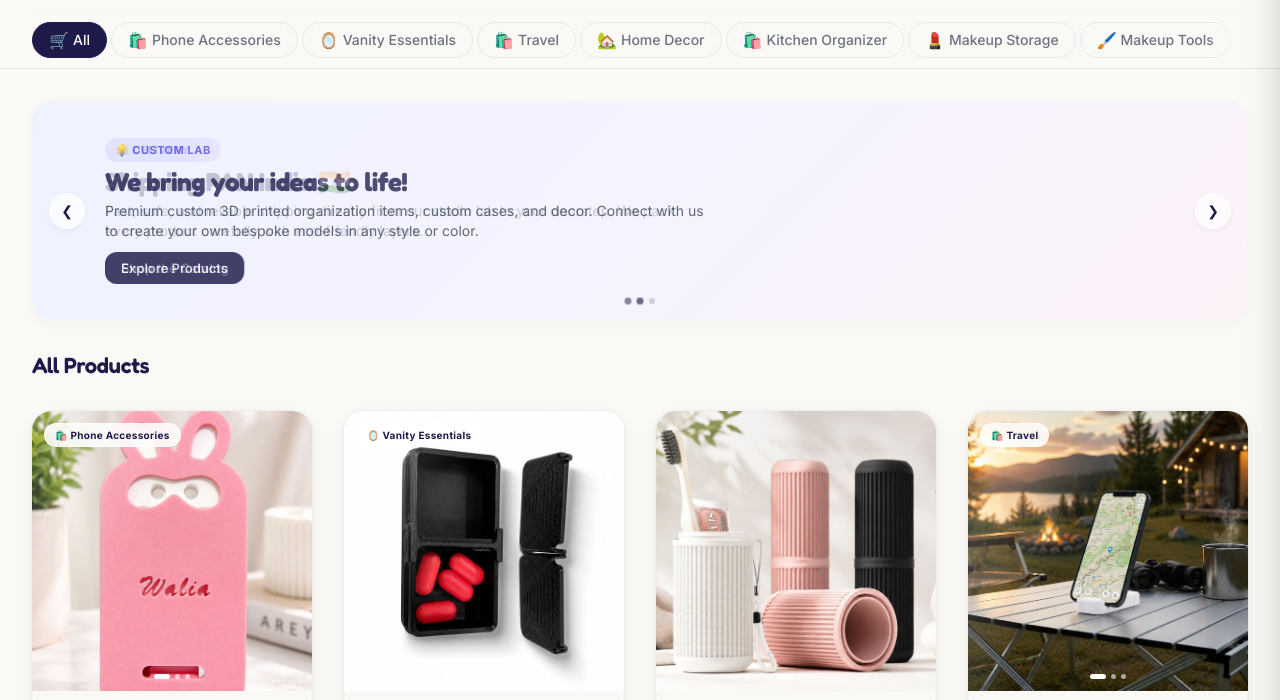
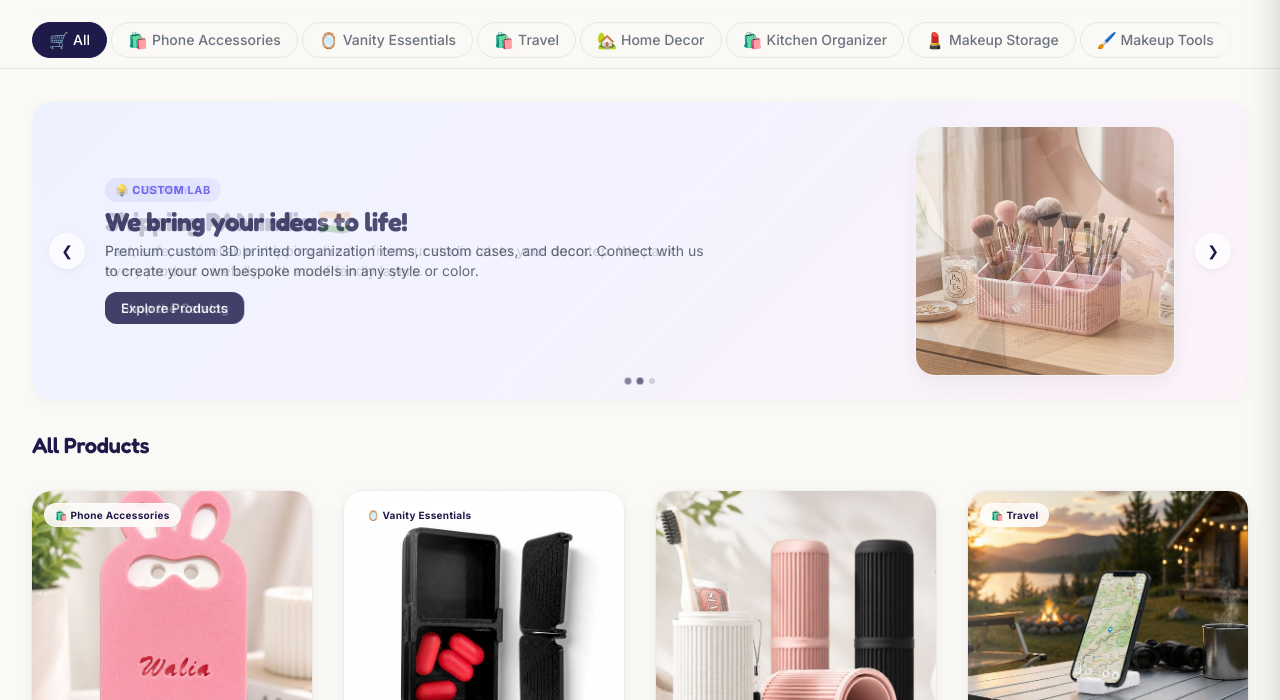
Before and after one commit to littlelayerz/littlelayerz.github.io, a plain HTML site: page index.html in a window 1280 px wide. Shown: the part 57-757 px from the top of the page. Drawn offline with Linux system fonts and the light colour scheme; a script that the page names is missing.

Commit message:
Upgrade hero carousel layout, styles, and add premium generated assets

```diff
--- a/index.html
+++ b/index.html
@@ -107,6 +107,9 @@
               <p class="hero-subtitle">Premium custom 3D printed organization items, custom cases, and decor. Connect with us to create your own bespoke models in any style or color.</p>
               <button class="hero-cta-btn" onclick="document.getElementById('products-grid').scrollIntoView({ behavior: 'smooth' })">Explore Products</button>
             </div>
+            <div class="hero-image-wrapper">
+              <img src="images/hero_custom_lab.png" alt="Custom 3D printed vanity makeup storage organizer box" class="hero-image">
+            </div>
           </div>
 
           <!-- Slide 2 -->
@@ -117,6 +120,9 @@
               <p class="hero-subtitle">Fast, safe, and reliable shipping directly from our studio lab to your doorstep. We pack every product carefully with eco-friendly layers.</p>
               <button class="hero-cta-btn" onclick="document.getElementById('products-grid').scrollIntoView({ behavior: 'smooth' })">Shop the Catalog</button>
             </div>
+            <div class="hero-image-wrapper">
+              <img src="images/hero_delivery.png" alt="Aesthetic 3D prints packaged inside a shipping courier box" class="hero-image">
+            </div>
           </div>
 
           <!-- Slide 3 -->
@@ -126,6 +132,9 @@
               <h2 class="hero-title">Custom styling, direct support</h2>
               <p class="hero-subtitle">Need a specific size or a unique design reference? Chat with us directly on WhatsApp or DM us on Instagram to request quotes.</p>
               <button class="hero-cta-btn" onclick="document.getElementById('about-us').scrollIntoView({ behavior: 'smooth' })">Get in Touch</button>
+            </div>
+            <div class="hero-image-wrapper">
+              <img src="images/hero_bespoke.png" alt="3D printer printing hotend layering nozzle close up" class="hero-image">
             </div>
           </div>
 
--- a/style.css
+++ b/style.css
@@ -977,13 +977,51 @@ footer p {
 .hero-carousel {
   position: relative;
   width: 100%;
-  height: 220px;
+  height: 300px;
   background: var(--gradient-primary);
   border-radius: var(--radius-md);
   margin-bottom: var(--sp-xl);
   overflow: hidden;
   border: 1px solid var(--hairline-soft);
   box-shadow: 0 4px 12px rgba(0,0,0,0.03);
+}
+
+.hero-image-wrapper {
+  flex: 0 0 260px;
+  height: calc(100% - 48px);
+  border-radius: var(--radius-md);
+  overflow: hidden;
+  box-shadow: 0 8px 24px rgba(0,0,0,0.06);
+  border: 1px solid var(--hairline-soft);
+  display: flex;
+  align-items: center;
+  justify-content: center;
+  background: #fff;
+  transition: transform 0.4s cubic-bezier(0.16, 1, 0.3, 1), box-shadow 0.4s ease;
+}
+
+.hero-carousel:hover .hero-image-wrapper {
+  box-shadow: 0 12px 30px rgba(0,0,0,0.09);
+}
+
+.hero-image {
+  width: 100%;
+  height: 100%;
+  object-fit: cover;
+  transition: transform 0.6s cubic-bezier(0.16, 1, 0.3, 1);
+}
+
+.hero-carousel:hover .hero-image {
+  transform: scale(1.03);
+}
+
+@keyframes hero-float {
+  0%, 100% { transform: translateY(0); }
+  50% { transform: translateY(-8px); }
+}
+
+.hero-slide.active .hero-image-wrapper {
+  animation: hero-float 6s ease-in-out infinite;
 }
 
 .hero-slide {
@@ -1345,6 +1383,9 @@ footer p {
     height: auto;
     padding: var(--sp-lg) 0;
   }
+  .hero-image-wrapper {
+    display: none;
+  }
   .hero-slide {
     position: relative;
     opacity: 1;
```
Also changed, not shown: images/hero_bespoke.png (added), images/hero_custom_lab.png (added), images/hero_delivery.png (added).
